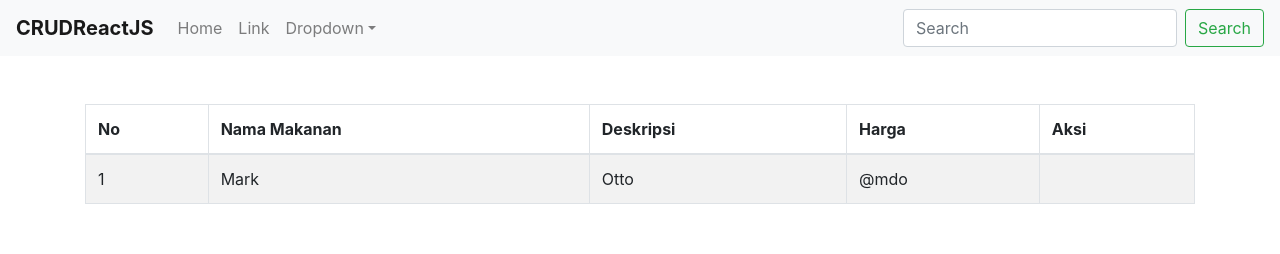
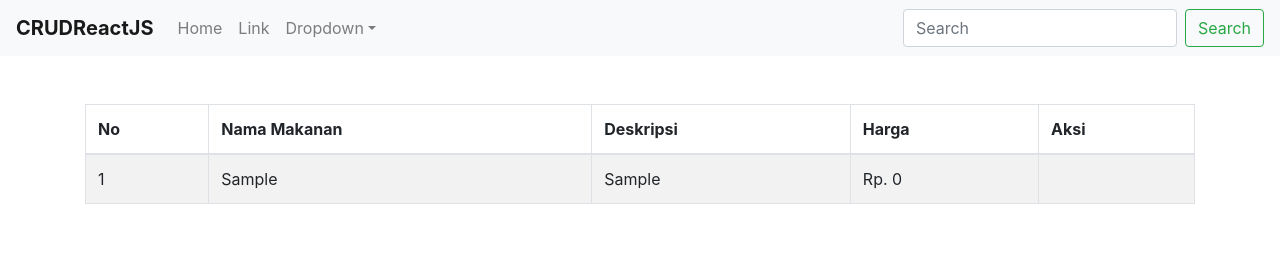
Before and after one commit to andhip/ReactJS, a React (Create React App) app: page / in a window 1280 px wide. Both pictures are taken after typing "Sample", "Sample" into the empty fields and a click on the button "Submit". Shown: the top 254 px of the page. Built offline with nearby package versions, Linux system fonts and the light colour scheme.

Commit message:
methode worked fine

```diff
--- a/src/crud/Tab.js
+++ b/src/crud/Tab.js
@@ -1,7 +1,7 @@
 import React from "react";
 import { Table } from "react-bootstrap";
 
-function Tab() {
+function Tab({ makanans }) {
   return (
     <Table striped bordered hover>
       <thead>
@@ -14,13 +14,19 @@
         </tr>
       </thead>
       <tbody>
-        <tr>
-          <td>1</td>
-          <td>Mark</td>
-          <td>Otto</td>
-          <td>@mdo</td>
-          <td></td>
-        </tr>
+        {/* looping dgn map */}
+        {makanans.map((makanan, index) => {
+          return (
+            <tr>
+              {/* start from 1 */}
+              <td>{index + 1}</td>
+              <td>{makanan.nama}</td>
+              <td>{makanan.deskripsi}</td>
+              <td>Rp. {makanan.harga}</td>
+              <td></td>
+            </tr>
+          );
+        })}
       </tbody>
     </Table>
   );
--- a/src/crud/index.js
+++ b/src/crud/index.js
@@ -8,7 +8,7 @@
     super(props);
 
     this.state = {
-      makanan: "",
+      makanans: [],
       nama: "",
       deskripsi: "",
       harga: 0,
@@ -27,15 +27,28 @@
   handleSubmit = (event) => {
     event.preventDefault();
 
-    console.log("Data : ", this.state);
+    this.setState({
+      makanans: [
+        ...this.state.makanans, //Semua makanan yang sudah ada
+        {
+          id: this.state.makanans.length + 1, //ditambah yang sekarang
+          nama: this.state.nama,
+          deskripsi: this.state.deskripsi,
+          harga: this.state.harga,
+        },
+      ],
+    });
   };
 
   render() {
+    console.log(this.state.makanans);
     return (
       <div>
         <NavComponent />
         <div className="container mt-5">
-          <Tab />
+          {/* Memasukan inputan form kedalam tabel */}
+          <Tab makanans={this.state.makanans} />
+          {/* membuat event change n submit btn */}
           <Formulir
             {...this.state}
             handleChange={this.handleChange}
```
